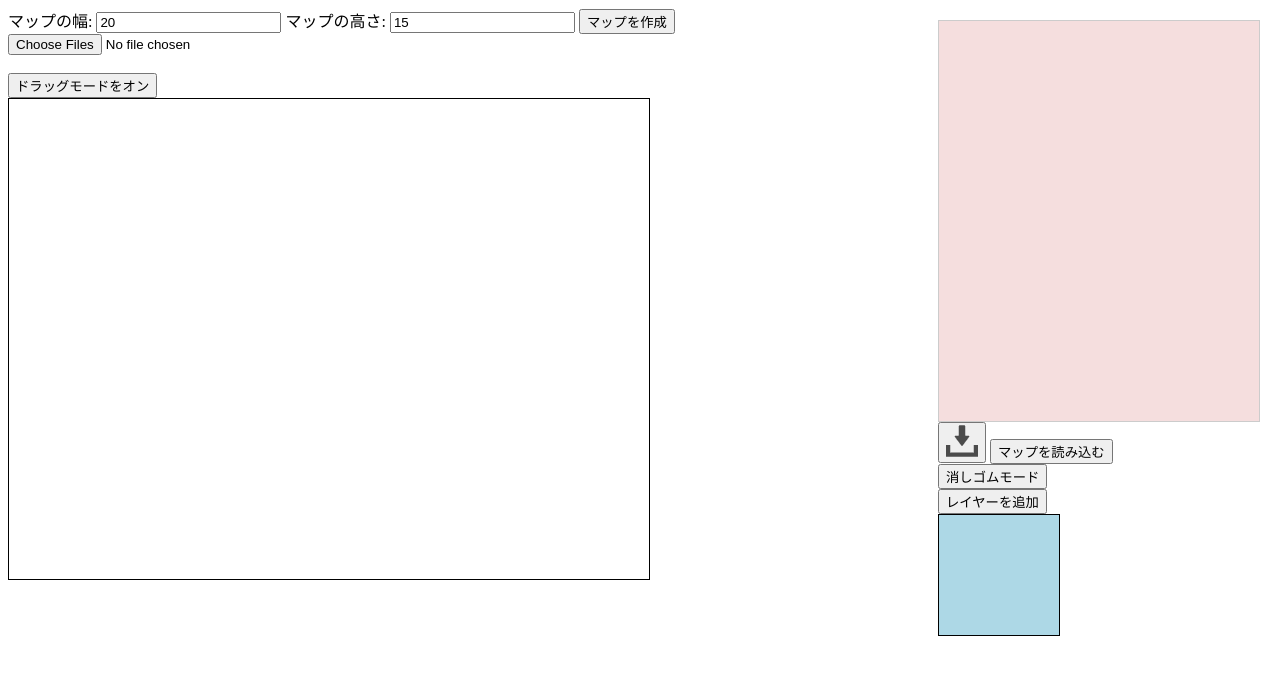
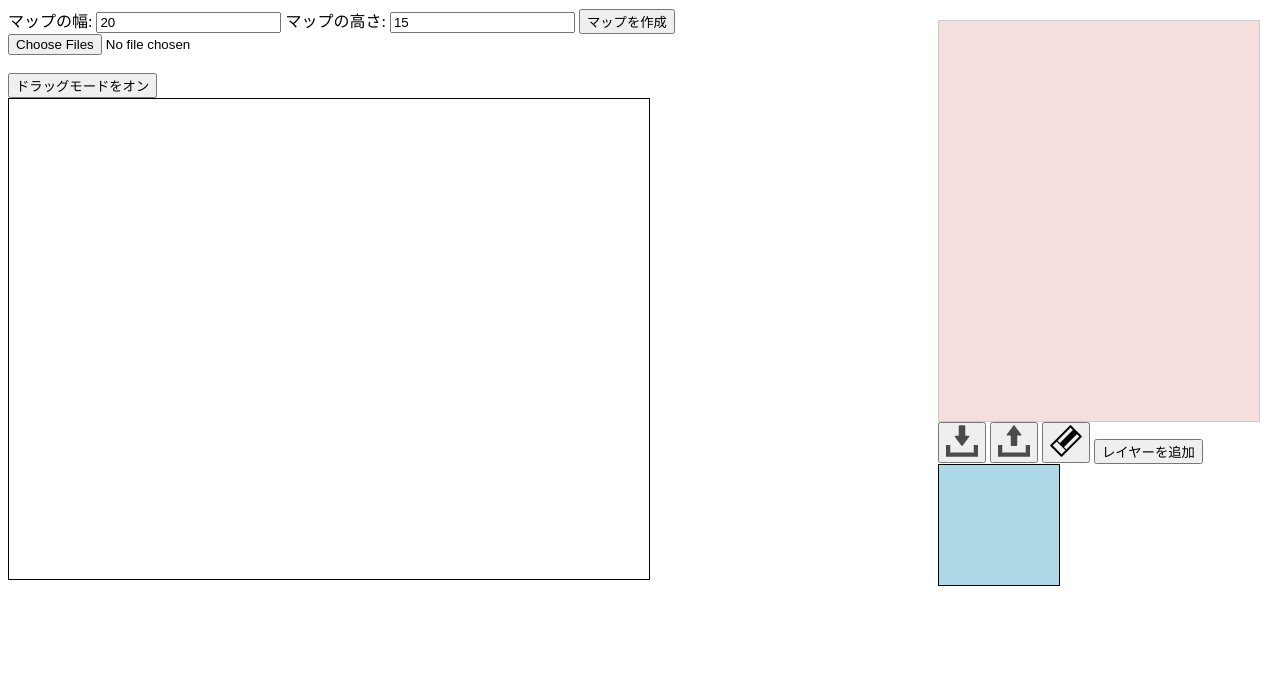
Before and after one commit to auiee/mapeditor, a plain HTML site: page index.html in a window 1280 px wide. Drawn offline with Linux system fonts and the light colour scheme.

Commit message:
Update index.html

```diff
--- a/index.html
+++ b/index.html
@@ -103,9 +103,12 @@
       <button id="saveButton">
         <img src="icon/down.png" alt="down" class="button-img">
       </button>
-      <button id="loadButton">マップを読み込む</button>
-      <input type="file" id="loadInput" style="display: none" /><br />
-      <button id="eraserButton">消しゴムモード</button><br />
+      <button id="loadButton">
+        <img src="icon/up.png" alt="up" class="button-img">
+      </button>
+      <button id="eraserButton">
+        <img src="icon/eraser.png" alt="up" class="button-img">
+      </button>
       <button id="addLayerButton">レイヤーを追加</button><br />
       <div id="layerlistContainer">
         <div id="layersList"></div>
```
